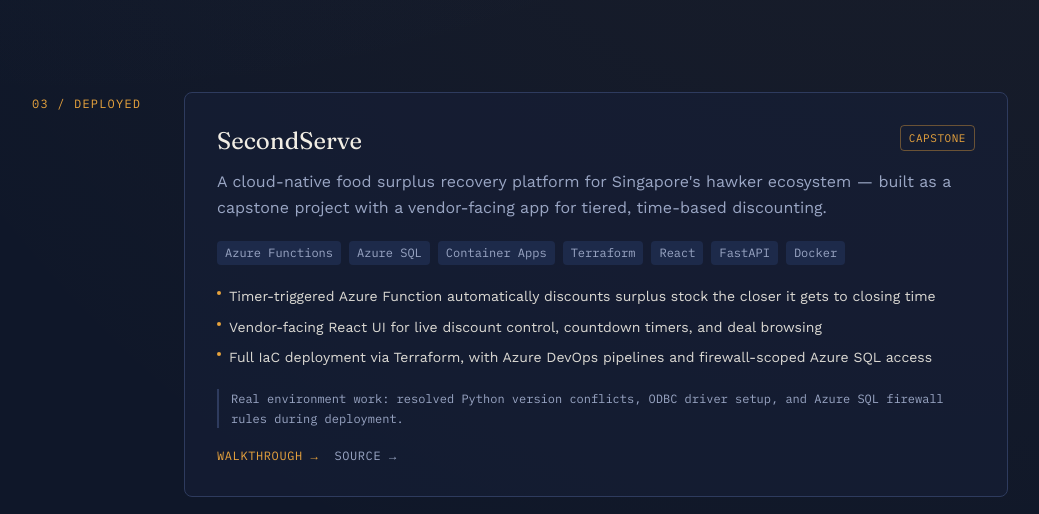
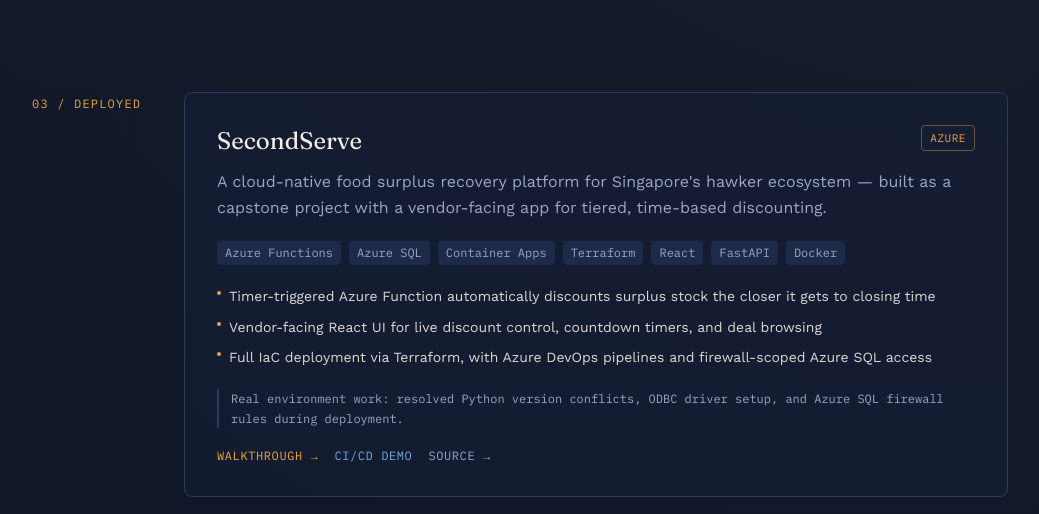
Before and after one commit to Moshik23/Portfolio, a React (Vite) app: page / in a window 1280 px wide. Shown: the part 1660-2174 px from the top of the page, without its empty margins (120-1159 px from the left). Built offline with nearby package versions, Linux system fonts and the light colour scheme.

Commit message:
Add secondary demo link for SecondServe CI/CD walkthrough

```diff
--- a/src/components/ProjectCard.jsx
+++ b/src/components/ProjectCard.jsx
@@ -14,6 +14,8 @@
   note,
   repoHref,
   demoHref,
+  secondaryHref,
+  secondaryLabel,
 }) {
   return (
     <article className="rounded-lg border border-line bg-elevated/60 p-6 sm:p-8">
@@ -61,6 +63,11 @@
             walkthrough →
           </a>
         )}
+        {secondaryHref && (
+          <a href={secondaryHref} className="text-azure hover:underline">
+            {secondaryLabel || "demo →"}
+          </a>
+        )}
         {repoHref && (
           <a href={repoHref} className="text-muted hover:text-ink transition-colors">
             source →
--- a/src/components/Projects.jsx
+++ b/src/components/Projects.jsx
@@ -8,7 +8,7 @@
     tagline:
       "A cloud-native food surplus recovery platform for Singapore's hawker ecosystem — built as a capstone project with a vendor-facing app for tiered, time-based discounting.",
     status: "demo",
-    statusLabel: "capstone",
+    statusLabel: "Azure",
     stack: ["Azure Functions", "Azure SQL", "Container Apps", "Terraform", "React", "FastAPI", "Docker"],
     highlights: [
       "Timer-triggered Azure Function automatically discounts surplus stock the closer it gets to closing time",
@@ -17,7 +17,9 @@
     ],
     note: "Real environment work: resolved Python version conflicts, ODBC driver setup, and Azure SQL firewall rules during deployment.",
     repoHref: "https://github.com/Moshik23/SecondServe",
-    demoHref: "#",
+    demoHref: "https://youtu.be/yg7a0Do0-x0",
+    secondaryHref: "https://youtu.be/uuSBZlsWh0o",
+    secondaryLabel: "ci/cd demo",
   },
   {
     title: "AI Resume Tailor",
```
